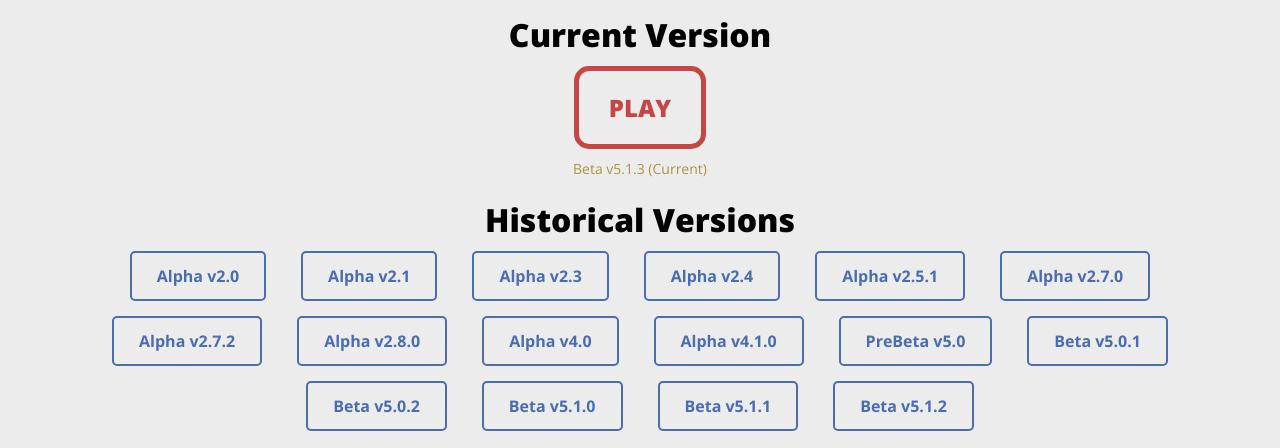
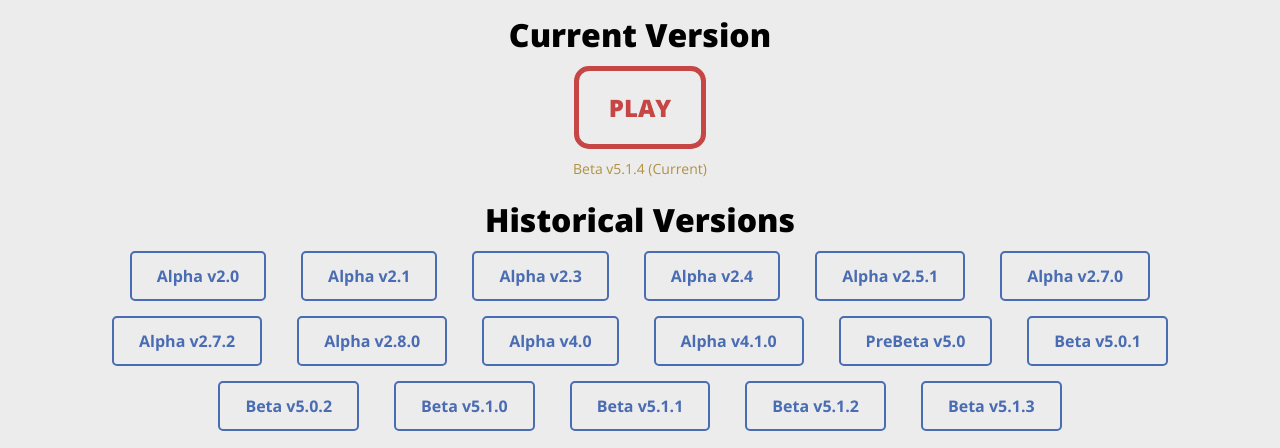
Before and after one commit to Tebby2008/TowerDefenders, a plain HTML site: page index.html in a window 1280 px wide. Shown: the part 476-924 px from the top of the page. Drawn offline with nearby package versions, Linux system fonts and the light colour scheme.

Commit message:
Update index.html

```diff
--- a/index.html
+++ b/index.html
@@ -177,9 +177,9 @@
         <div class="section">
             <h2>Current Version</h2>
             <div class="play-button">
-                <a href="https://raw.githack.com/Tebby2008/TowerDefenders/TowerDefenders-Beta-v5.1.3/index.html">PLAY</a>
+                <a href="https://raw.githack.com/Tebby2008/TowerDefenders/TowerDefenders-Beta-v5.1.4/index.html">PLAY</a>
             </div>
-            <div class="version-text">Beta v5.1.3 (Current)</div>
+            <div class="version-text">Beta v5.1.4 (Current)</div>
         </div>
 
 
@@ -203,6 +203,7 @@
                 <a href="https://raw.githack.com/Tebby2008/TowerDefenders/TowerDefenders-Beta-v5.1.0/index.html">Beta v5.1.0</a>
                 <a href="https://raw.githack.com/Tebby2008/TowerDefenders/TowerDefenders-Beta-v5.1.1/index.html">Beta v5.1.1</a>
                 <a href="https://raw.githack.com/Tebby2008/TowerDefenders/TowerDefenders-Beta-v5.1.2/index.html">Beta v5.1.2</a>
+                <a href="https://raw.githack.com/Tebby2008/TowerDefenders/TowerDefenders-Beta-v5.1.3/index.html">Beta v5.1.3</a>
             </div>
         </div>
     </div>
```
